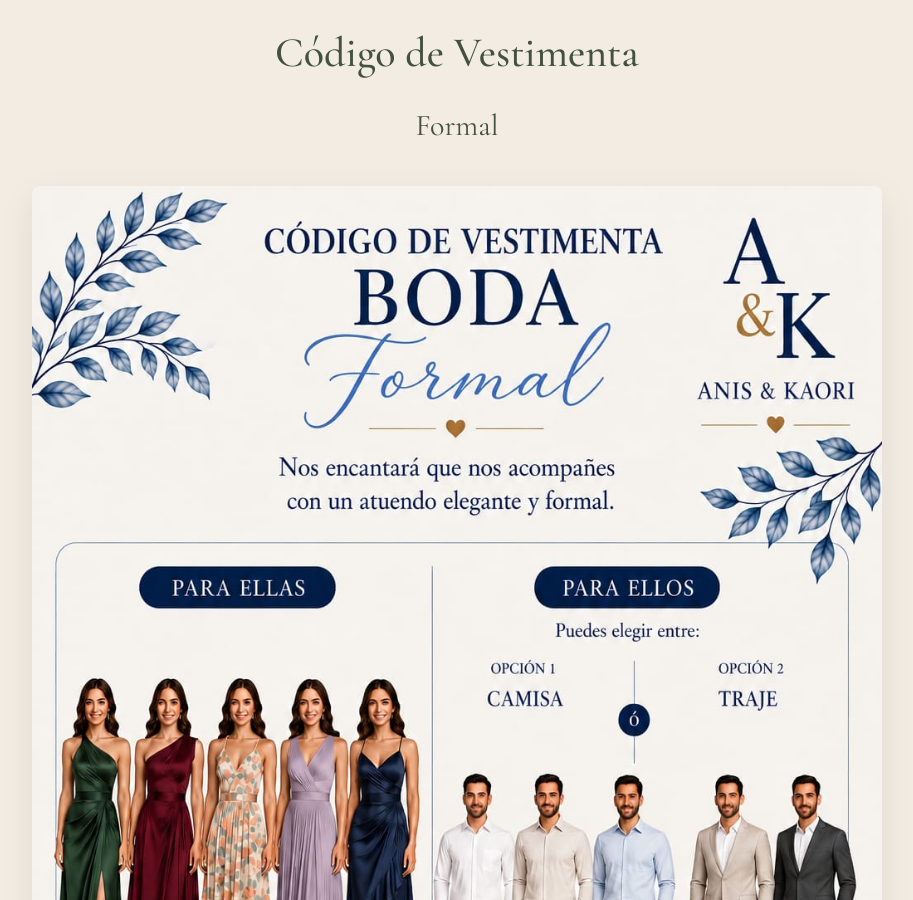
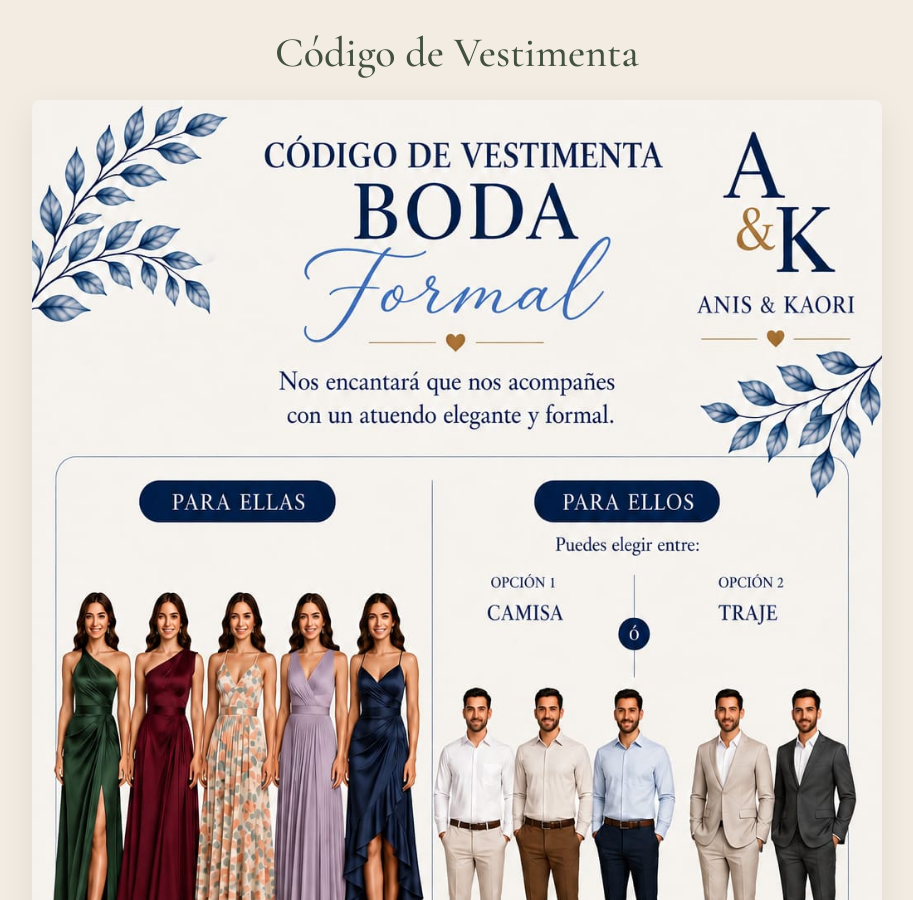
Before and after one commit to anis-kaori-boda/nuestra-boda, a plain HTML site: page index.html in a window 1280 px wide. Shown: the part 1712-2612 px from the top of the page, without its empty margins (183-1096 px from the left). Drawn offline with nearby package versions, Linux system fonts and the light colour scheme.

Commit message:
Update index.html

```diff
--- a/index.html
+++ b/index.html
@@ -779,9 +779,7 @@
 
     <h2 class="section-title">Código de Vestimenta</h2>
 
-    <p class="dress-text">
-        Formal
-    </p>
+
 
     <img
         src="vestimenta_image.jpeg"
```
